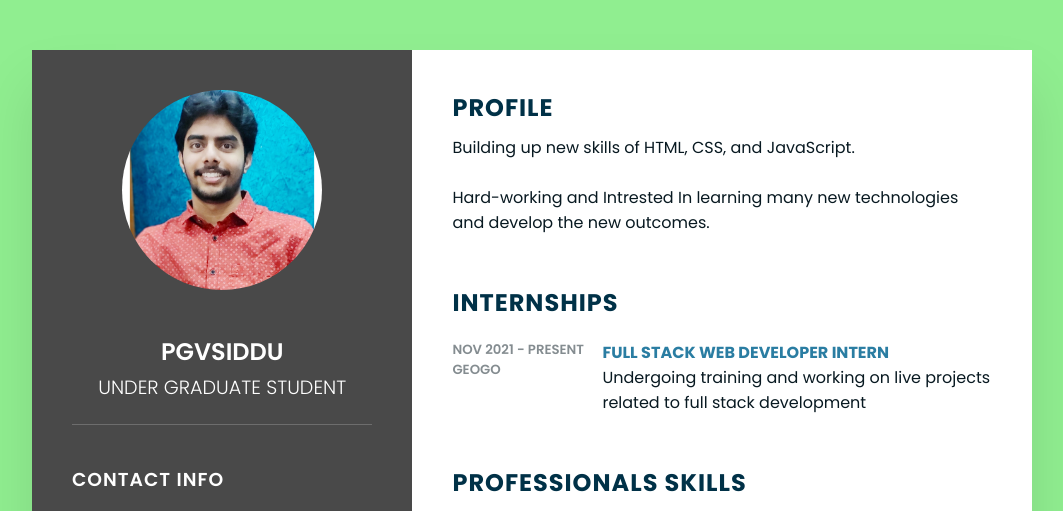
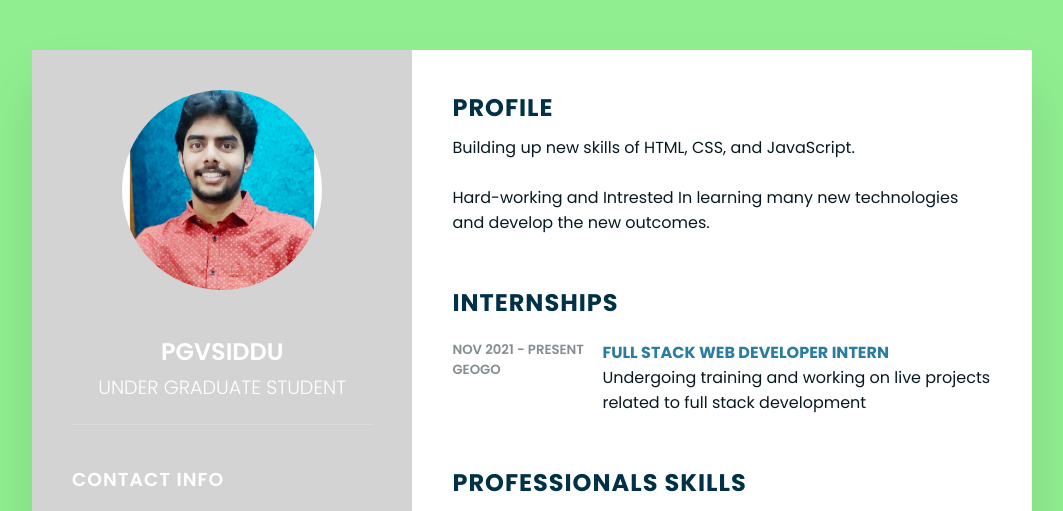
Before and after one commit to PGV-SIDDU/GEOGO-Internship, a plain HTML site: page index.html in a window 1280 px wide. Shown: the top 511 px of the page, without its empty margins (108-1171 px from the left). Drawn offline with Linux system fonts and the light colour scheme.

Commit message:
Update style.css

```diff
--- a/style.css
+++ b/style.css
@@ -26,7 +26,7 @@ body {
 }
 .container .left_Side {
   position: relative;
-  background-color: #494949;
+  background-color: #D3D3D3;
   padding: 40px;
 }
 .profileText {
```
